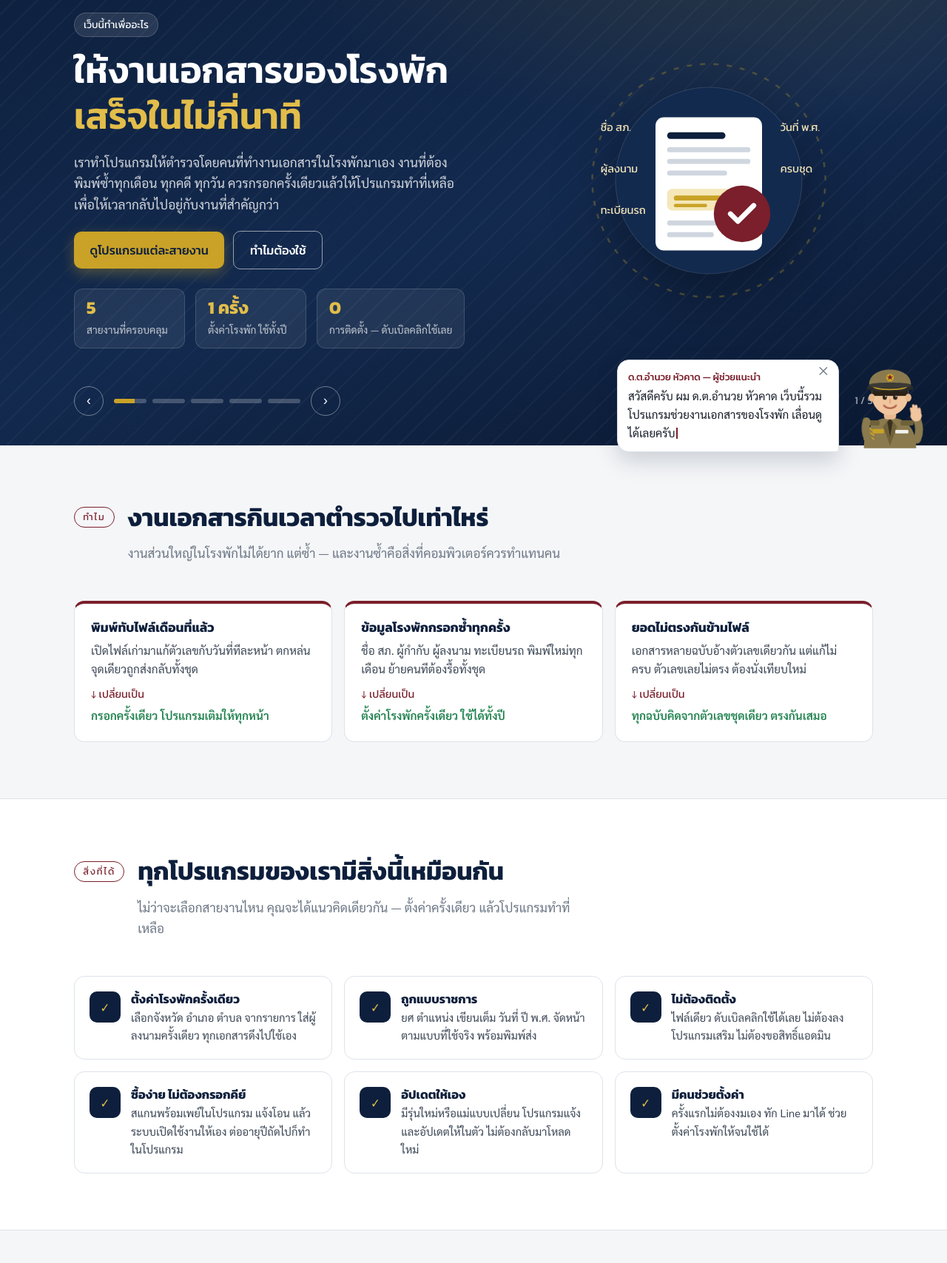
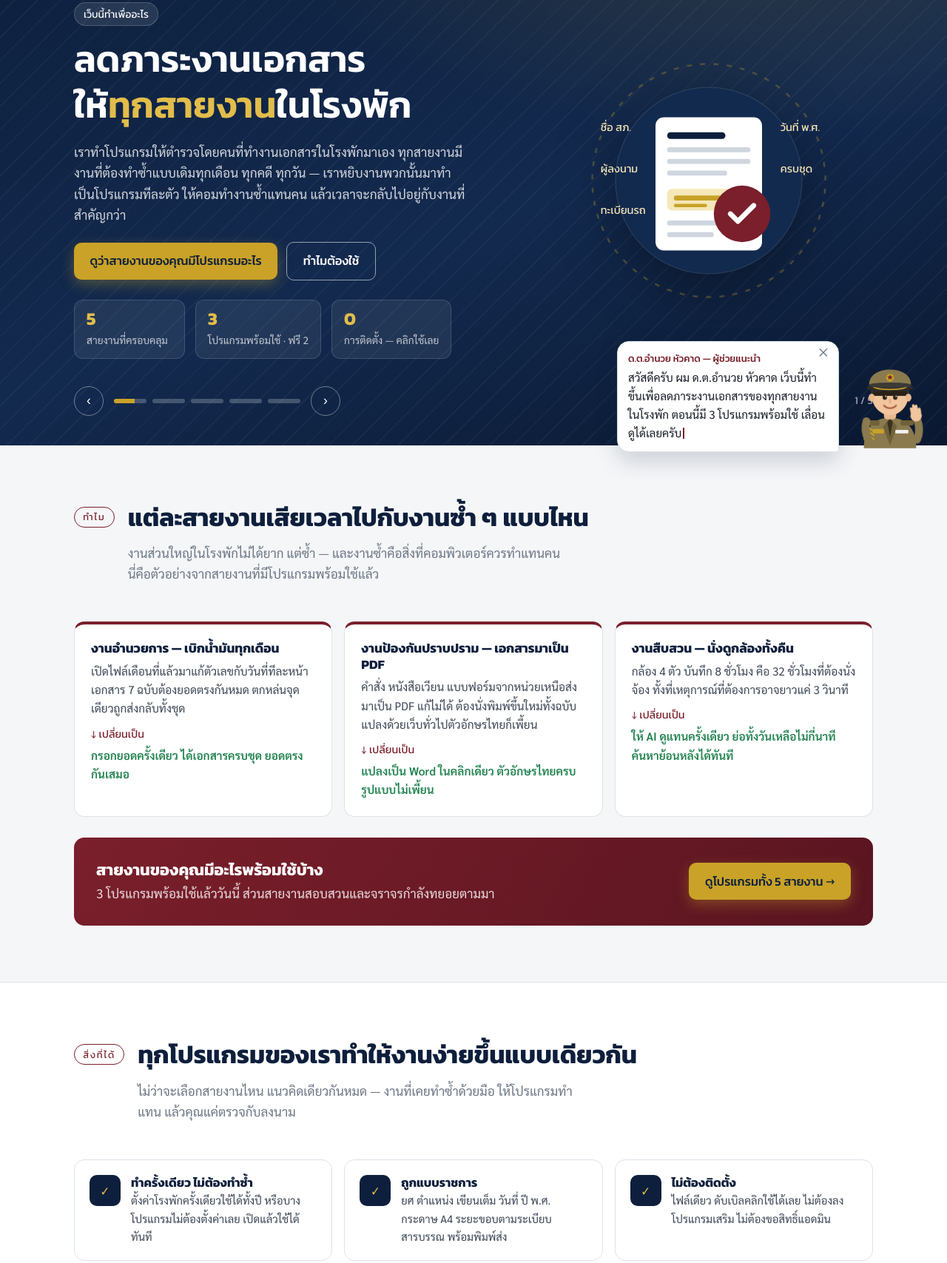
Before and after one commit to kaveek1-rgb/kaveek1-rgb.github.io, a plain HTML site: page index.html in a window 1280 px wide. Shown: the part 171-1878 px from the top of the page at 74% size. Drawn offline with Linux system fonts and the light colour scheme.

Commit message:
Add files via upload

```diff
--- a/index.html
+++ b/index.html
@@ -4,7 +4,7 @@
 <meta charset="utf-8">
 <meta name="viewport" content="width=device-width, initial-scale=1">
 <title>โปรแกรมงานตำรวจ — ทำงานเอกสารโรงพักให้เสร็จในไม่กี่นาที</title>
-<meta name="description" content="รวมโปรแกรมช่วยงานเอกสารสำหรับสถานีตำรวจทั้ง 5 สายงาน ตั้งค่าโรงพักครั้งเดียว ออกเอกสารตามแบบราชการได้ทันที">
+<meta name="description" content="รวมโปรแกรมช่วยลดภาระงานเอกสารของสถานีตำรวจทั้ง 5 สายงาน — อำนวยการ ป้องกันปราบปราม สืบสวน สอบสวน จราจร ให้คอมทำงานซ้ำแทนคน มีทั้งโปรแกรมแจกฟรีและโปรแกรมซื้อครั้งเดียวต่อโรงพัก ไม่ต้องติดตั้ง">
 <link rel="preconnect" href="https://fonts.googleapis.com">
 <link rel="preconnect" href="https://fonts.gstatic.com" crossorigin>
 <link href="https://fonts.googleapis.com/css2?family=Kanit:wght@400;500;600;700&family=Sarabun:wght@400;500;600;700&display=swap" rel="stylesheet">
@@ -29,18 +29,18 @@
       <section class="slide active" data-dur="8000">
         <div>
           <span class="slide-kicker">เว็บนี้ทำเพื่ออะไร</span>
-          <h1>ให้งานเอกสารของโรงพัก<br><em>เสร็จในไม่กี่นาที</em></h1>
+          <h1>ลดภาระงานเอกสาร<br>ให้<em>ทุกสายงาน</em>ในโรงพัก</h1>
           <p class="lede">เราทำโปรแกรมให้ตำรวจโดยคนที่ทำงานเอกสารในโรงพักมาเอง
-            งานที่ต้องพิมพ์ซ้ำทุกเดือน ทุกคดี ทุกวัน ควรกรอกครั้งเดียวแล้วให้โปรแกรมทำที่เหลือ
-            เพื่อให้เวลากลับไปอยู่กับงานที่สำคัญกว่า</p>
+            ทุกสายงานมีงานที่ต้องทำซ้ำแบบเดิมทุกเดือน ทุกคดี ทุกวัน — เราหยิบงานพวกนั้นมาทำเป็นโปรแกรมทีละตัว
+            ให้คอมทำงานซ้ำแทนคน แล้วเวลาจะกลับไปอยู่กับงานที่สำคัญกว่า</p>
           <div class="cta">
-            <a class="btn btn-gold" href="#lines">ดูโปรแกรมแต่ละสายงาน</a>
+            <a class="btn btn-gold" href="#lines">ดูว่าสายงานของคุณมีโปรแกรมอะไร</a>
             <a class="btn btn-ghost" href="#why">ทำไมต้องใช้</a>
           </div>
           <div class="hero-stats">
             <div class="stat"><b>5</b><span>สายงานที่ครอบคลุม</span></div>
-            <div class="stat"><b>1 ครั้ง</b><span>ตั้งค่าโรงพัก ใช้ทั้งปี</span></div>
-            <div class="stat"><b>0</b><span>การติดตั้ง — ดับเบิลคลิกใช้เลย</span></div>
+            <div class="stat"><b>3</b><span>โปรแกรมพร้อมใช้ · ฟรี 2</span></div>
+            <div class="stat"><b>0</b><span>การติดตั้ง — คลิกใช้เลย</span></div>
           </div>
         </div>
         <div class="slide-art">
@@ -96,8 +96,8 @@
         <div>
           <span class="slide-kicker">คุณจะได้อะไร</span>
           <h1>เวลาคืนมา<br>งาน<em>ไม่ถูกตีกลับ</em></h1>
-          <p class="lede">ไม่ต้องนั่งพิมพ์ทับไฟล์เดือนที่แล้ว ไม่ต้องไล่แก้วันที่ทีละหน้า ไม่ต้องเช็กยอดข้ามไฟล์
-            เอกสารถูกแบบราชการตั้งแต่ครั้งแรก สั่งซื้อและเปิดใช้งานได้ในโปรแกรม</p>
+          <p class="lede">ไม่ต้องนั่งพิมพ์ทับไฟล์เดือนที่แล้ว ไม่ต้องไล่แก้วันที่ทีละหน้า ไม่ต้องนั่งดูกล้องทั้งคืน ไม่ต้องพิมพ์ PDF ขึ้นใหม่ทั้งฉบับ
+            เอกสารถูกแบบราชการตั้งแต่ครั้งแรก โปรแกรมแจกฟรีเปิดใช้ได้ทันที โปรแกรมที่มีค่าใช้จ่ายก็สั่งซื้อได้ในตัวโปรแกรม</p>
           <div class="cta"><a class="btn btn-gold" href="#lines">เลือกสายงานของคุณ</a><a class="btn btn-ghost" href="#start">เริ่มยังไง</a></div>
         </div>
         <div class="slide-art">
@@ -199,12 +199,16 @@
 <section class="sec" id="why">
   <div class="wrap">
     <div class="sec-head reveal"><span class="sec-label">ทำไม</span>
-      <div><h2>งานเอกสารกินเวลาตำรวจไปเท่าไหร่</h2><p>งานส่วนใหญ่ในโรงพักไม่ได้ยาก แต่ซ้ำ — และงานซ้ำคือสิ่งที่คอมพิวเตอร์ควรทำแทนคน</p></div>
+      <div><h2>แต่ละสายงานเสียเวลาไปกับงานซ้ำ ๆ แบบไหน</h2><p>งานส่วนใหญ่ในโรงพักไม่ได้ยาก แต่ซ้ำ — และงานซ้ำคือสิ่งที่คอมพิวเตอร์ควรทำแทนคน นี่คือตัวอย่างจากสายงานที่มีโปรแกรมพร้อมใช้แล้ว</p></div>
     </div>
     <div class="pains">
-      <div class="pain reveal"><h3>พิมพ์ทับไฟล์เดือนที่แล้ว</h3><p>เปิดไฟล์เก่ามาแก้ตัวเลขกับวันที่ทีละหน้า ตกหล่นจุดเดียวถูกส่งกลับทั้งชุด</p><span class="arrow-down">↓ เปลี่ยนเป็น</span><p class="fix">กรอกครั้งเดียว โปรแกรมเติมให้ทุกหน้า</p></div>
-      <div class="pain reveal"><h3>ข้อมูลโรงพักกรอกซ้ำทุกครั้ง</h3><p>ชื่อ สภ. ผู้กำกับ ผู้ลงนาม ทะเบียนรถ พิมพ์ใหม่ทุกเดือน ย้ายคนทีต้องรื้อทั้งชุด</p><span class="arrow-down">↓ เปลี่ยนเป็น</span><p class="fix">ตั้งค่าโรงพักครั้งเดียว ใช้ได้ทั้งปี</p></div>
-      <div class="pain reveal"><h3>ยอดไม่ตรงกันข้ามไฟล์</h3><p>เอกสารหลายฉบับอ้างตัวเลขเดียวกัน แต่แก้ไม่ครบ ตัวเลขเลยไม่ตรง ต้องนั่งเทียบใหม่</p><span class="arrow-down">↓ เปลี่ยนเป็น</span><p class="fix">ทุกฉบับคิดจากตัวเลขชุดเดียว ตรงกันเสมอ</p></div>
+      <div class="pain reveal"><h3>งานอำนวยการ — เบิกน้ำมันทุกเดือน</h3><p>เปิดไฟล์เดือนที่แล้วมาแก้ตัวเลขกับวันที่ทีละหน้า เอกสาร 7 ฉบับต้องยอดตรงกันหมด ตกหล่นจุดเดียวถูกส่งกลับทั้งชุด</p><span class="arrow-down">↓ เปลี่ยนเป็น</span><p class="fix">กรอกยอดครั้งเดียว ได้เอกสารครบชุด ยอดตรงกันเสมอ</p></div>
+      <div class="pain reveal"><h3>งานป้องกันปราบปราม — เอกสารมาเป็น PDF</h3><p>คำสั่ง หนังสือเวียน แบบฟอร์มจากหน่วยเหนือส่งมาเป็น PDF แก้ไม่ได้ ต้องนั่งพิมพ์ขึ้นใหม่ทั้งฉบับ แปลงด้วยเว็บทั่วไปตัวอักษรไทยก็เพี้ยน</p><span class="arrow-down">↓ เปลี่ยนเป็น</span><p class="fix">แปลงเป็น Word ในคลิกเดียว ตัวอักษรไทยครบ รูปแบบไม่เพี้ยน</p></div>
+      <div class="pain reveal"><h3>งานสืบสวน — นั่งดูกล้องทั้งคืน</h3><p>กล้อง 4 ตัว บันทึก 8 ชั่วโมง คือ 32 ชั่วโมงที่ต้องนั่งจ้อง ทั้งที่เหตุการณ์ที่ต้องการอาจยาวแค่ 3 วินาที</p><span class="arrow-down">↓ เปลี่ยนเป็น</span><p class="fix">ให้ AI ดูแทนครั้งเดียว ย่อทั้งวันเหลือไม่กี่นาที ค้นหาย้อนหลังได้ทันที</p></div>
+    </div>
+    <div class="cta-band reveal" style="margin-top:28px">
+      <div><h3>สายงานของคุณมีอะไรพร้อมใช้บ้าง</h3><p>3 โปรแกรมพร้อมใช้แล้ววันนี้ ส่วนสายงานสอบสวนและจราจรกำลังทยอยตามมา</p></div>
+      <a class="btn btn-gold" href="#lines">ดูโปรแกรมทั้ง 5 สายงาน →</a>
     </div>
   </div>
 </section>
@@ -213,15 +217,15 @@
 <section class="sec product" id="promise">
   <div class="wrap">
     <div class="sec-head reveal"><span class="sec-label">สิ่งที่ได้</span>
-      <div><h2>ทุกโปรแกรมของเรามีสิ่งนี้เหมือนกัน</h2><p>ไม่ว่าจะเลือกสายงานไหน คุณจะได้แนวคิดเดียวกัน — ตั้งค่าครั้งเดียว แล้วโปรแกรมทำที่เหลือ</p></div>
+      <div><h2>ทุกโปรแกรมของเราทำให้งานง่ายขึ้นแบบเดียวกัน</h2><p>ไม่ว่าจะเลือกสายงานไหน แนวคิดเดียวกันหมด — งานที่เคยทำซ้ำด้วยมือ ให้โปรแกรมทำแทน แล้วคุณแค่ตรวจกับลงนาม</p></div>
     </div>
     <div class="promise">
-      <div class="reveal"><div class="ic">✓</div><div><h3>ตั้งค่าโรงพักครั้งเดียว</h3><p>เลือกจังหวัด อำเภอ ตำบล จากรายการ ใส่ผู้ลงนามครั้งเดียว ทุกเอกสารดึงไปใช้เอง</p></div></div>
-      <div class="reveal"><div class="ic">✓</div><div><h3>ถูกแบบราชการ</h3><p>ยศ ตำแหน่ง เขียนเต็ม วันที่ ปี พ.ศ. จัดหน้าตามแบบที่ใช้จริง พร้อมพิมพ์ส่ง</p></div></div>
+      <div class="reveal"><div class="ic">✓</div><div><h3>ทำครั้งเดียว ไม่ต้องทำซ้ำ</h3><p>ตั้งค่าโรงพักครั้งเดียวใช้ได้ทั้งปี หรือบางโปรแกรมไม่ต้องตั้งค่าเลย เปิดแล้วใช้ได้ทันที</p></div></div>
+      <div class="reveal"><div class="ic">✓</div><div><h3>ถูกแบบราชการ</h3><p>ยศ ตำแหน่ง เขียนเต็ม วันที่ ปี พ.ศ. กระดาษ A4 ระยะขอบตามระเบียบสารบรรณ พร้อมพิมพ์ส่ง</p></div></div>
       <div class="reveal"><div class="ic">✓</div><div><h3>ไม่ต้องติดตั้ง</h3><p>ไฟล์เดียว ดับเบิลคลิกใช้ได้เลย ไม่ต้องลงโปรแกรมเสริม ไม่ต้องขอสิทธิ์แอดมิน</p></div></div>
-      <div class="reveal"><div class="ic">✓</div><div><h3>ซื้อง่าย ไม่ต้องกรอกคีย์</h3><p>สแกนพร้อมเพย์ในโปรแกรม แจ้งโอน แล้วระบบเปิดใช้งานให้เอง ต่ออายุปีถัดไปก็ทำในโปรแกรม</p></div></div>
-      <div class="reveal"><div class="ic">✓</div><div><h3>อัปเดตให้เอง</h3><p>มีรุ่นใหม่หรือแม่แบบเปลี่ยน โปรแกรมแจ้งและอัปเดตให้ในตัว ไม่ต้องกลับมาโหลดใหม่</p></div></div>
-      <div class="reveal"><div class="ic">✓</div><div><h3>มีคนช่วยตั้งค่า</h3><p>ครั้งแรกไม่ต้องงมเอง ทัก Line มาได้ ช่วยตั้งค่าโรงพักให้จนใช้ได้</p></div></div>
+      <div class="reveal"><div class="ic">✓</div><div><h3>ข้อมูลอยู่ในเครื่องโรงพัก</h3><p>ทำงานในคอมของคุณทั้งหมด ไม่อัปโหลดเอกสาร ภาพกล้อง หรือสำนวนขึ้นอินเทอร์เน็ต</p></div></div>
+      <div class="reveal"><div class="ic">✓</div><div><h3>มีทั้งแจกฟรีและซื้อครั้งเดียว</h3><p>กล้องเทพและแปลงไฟล์ Pdf แจกฟรีไม่มีวันหมดอายุ โปรแกรมที่มีค่าใช้จ่ายสแกนพร้อมเพย์ในโปรแกรม ระบบเปิดใช้งานให้เอง</p></div></div>
+      <div class="reveal"><div class="ic">✓</div><div><h3>มีคนช่วยเมื่อติดปัญหา</h3><p>ครั้งแรกไม่ต้องงมเอง ทัก Line มาได้ ช่วยตั้งค่าหรือดูไฟล์ที่มีปัญหาให้จนใช้ได้</p></div></div>
     </div>
   </div>
 </section>
@@ -245,11 +249,11 @@
     <div class="timeline">
       <div class="tl reveal"><div class="n">1</div><div><h3>เลือกโปรแกรมจากสายงานของคุณ</h3><p>หน้าโปรแกรมจะบอกว่าทำอะไรได้ ราคาเท่าไหร่ และวิธีโหลด</p></div></div>
       <div class="tl reveal"><div class="n">2</div><div><h3>ดาวน์โหลดแล้วเปิดโปรแกรม</h3><p>ไฟล์ zip ไฟล์เดียว แตกไฟล์แล้วดับเบิลคลิก ไม่ต้องติดตั้ง กรอกอีเมลโรงพักที่จะใช้</p></div></div>
-      <div class="tl reveal"><div class="n">3</div><div><h3>สั่งซื้อในโปรแกรม</h3><p>สแกนพร้อมเพย์ในโปรแกรม ระบบเปิดใช้งานให้เอง ใช้ได้ทั้งปี</p></div></div>
+      <div class="tl reveal"><div class="n">3</div><div><h3>ใช้ได้เลย</h3><p>โปรแกรมแจกฟรีเปิดใช้ได้ทันที ส่วนโปรแกรมที่มีค่าใช้จ่ายสแกนพร้อมเพย์ในโปรแกรม ระบบเปิดใช้งานให้เอง ใช้ได้ทั้งปี</p></div></div>
     </div>
     <div class="cta-band reveal" style="margin-top:28px">
-      <div><h3>พร้อมแล้ว? เริ่มจากงานอำนวยการ</h3><p>โปรแกรมเบิกน้ำมัน — โปรแกรมแรกที่พร้อมใช้ ดาวน์โหลดได้เลยวันนี้</p></div>
-      <div style="display:flex;gap:10px;flex-wrap:wrap"><a class="btn btn-gold" href="biknamman.html">ดูโปรแกรมเบิกน้ำมัน →</a><a class="btn btn-ghost" href="klongthep.html">กล้องเทพ (ฟรี) →</a></div>
+      <div><h3>พร้อมแล้ว? เลือกได้เลย 3 โปรแกรม</h3><p>เบิกน้ำมัน (งานอำนวยการ) · แปลงไฟล์ Pdf (งานป้องกันปราบปราม · ฟรี) · กล้องเทพ (งานสืบสวน · ฟรี)</p></div>
+      <div style="display:flex;gap:10px;flex-wrap:wrap"><a class="btn btn-gold" href="biknamman.html">โปรแกรมเบิกน้ำมัน →</a><a class="btn btn-ghost" href="pdf2word.html">แปลงไฟล์ Pdf (ฟรี) →</a><a class="btn btn-ghost" href="klongthep.html">กล้องเทพ (ฟรี) →</a></div>
     </div>
   </div>
 </section>
@@ -339,7 +343,7 @@ window.LINES=[
   {name:'งานสอบสวน', icon:'inq', programs:[{name:'แบบฟอร์มงานสอบสวน', desc:'อยู่ในแผน'}]},
   {name:'งานจราจร', icon:'traffic', programs:[{name:'โปรแกรมงานจราจร', desc:'อยู่ในแผน'}]}
 ];
-window.GUIDE_TIPS={"top": "สวัสดีครับ ผม ด.ต.อำนวย หัวคาด เว็บนี้รวมโปรแกรมช่วยงานเอกสารของโรงพัก เลื่อนดูได้เลยครับ", "why": "งานเอกสารที่ต้องพิมพ์ซ้ำทุกเดือน ทุกคดี ทุกวัน — นั่นแหละคือสิ่งที่เราอยากให้หมดไป", "promise": "ทุกโปรแกรมของเราตั้งค่าโรงพักครั้งเดียว ใช้ได้ทั้งปี ไม่ต้องติดตั้ง มีรุ่นใหม่ก็อัปเดตเอง", "lines": "เลือกสายงานของคุณได้เลย งานสืบสวนมี “กล้องเทพ” และงานป้องกันปราบปรามมี “แปลงไฟล์ Pdf” แจกฟรีทั้งคู่ครับ กดที่ชื่อโปรแกรมเพื่อดูรายละเอียดและดาวน์โหลด", "start": "ทุกโปรแกรมสั่งซื้อในตัวโปรแกรมได้เลย สแกนพร้อมเพย์แล้วระบบเปิดใช้งานให้เอง ไม่ต้องกรอกอะไรเยอะครับ", "contact": "อยากให้ทำโปรแกรมอะไรเพิ่ม ทัก Line มาได้เลย ผมรออยู่ครับ"};
+window.GUIDE_TIPS={"top": "สวัสดีครับ ผม ด.ต.อำนวย หัวคาด เว็บนี้ทำขึ้นเพื่อลดภาระงานเอกสารของทุกสายงานในโรงพัก ตอนนี้มี 3 โปรแกรมพร้อมใช้ เลื่อนดูได้เลยครับ", "why": "แต่ละสายงานมีงานซ้ำ ๆ ของตัวเอง เบิกน้ำมัน แปลง PDF ดูกล้อง — นั่นแหละคือสิ่งที่เราอยากให้คอมทำแทนครับ", "promise": "ทุกโปรแกรมของเราไม่ต้องติดตั้ง ข้อมูลอยู่ในเครื่องโรงพัก และมีของแจกฟรีด้วยนะครับ", "lines": "เลือกสายงานของคุณได้เลย งานสืบสวนมี “กล้องเทพ” และงานป้องกันปราบปรามมี “แปลงไฟล์ Pdf” แจกฟรีทั้งคู่ครับ กดที่ชื่อโปรแกรมเพื่อดูรายละเอียดและดาวน์โหลด", "start": "โหลด แตก zip ดับเบิลคลิก แค่นั้นครับ โปรแกรมฟรีใช้ได้เลย โปรแกรมที่มีค่าใช้จ่ายสแกนพร้อมเพย์ในตัวโปรแกรม", "contact": "อยากให้ทำโปรแกรมอะไรเพิ่ม ทัก Line มาได้เลย ผมรออยู่ครับ"};
 </script>
 <script>
 /* โปรแกรมงานตำรวจ — สคริปต์ร่วมทุกหน้า
```
